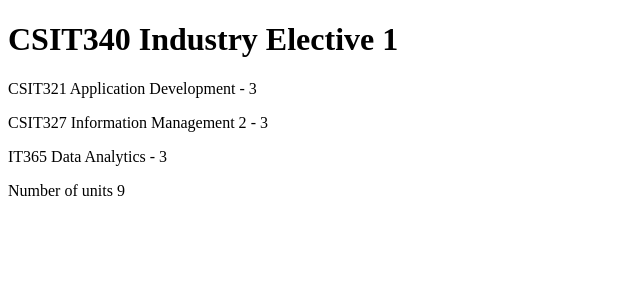
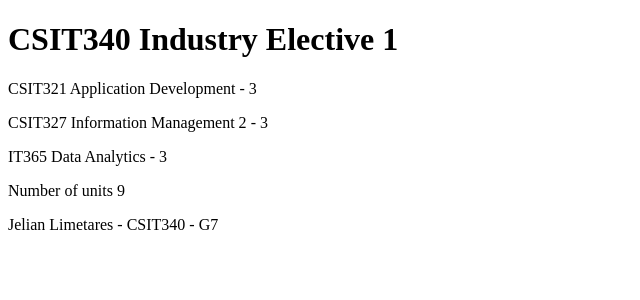
Before and after one commit to xhieczi/CSIT340G7-Lab3-Limetares, a React (Vite) app in the folder part1/: page / in a window 1280 px wide. Shown: the top 300 px of the page, without its empty margins (0-640 px from the left). Built offline with nearby package versions, Linux system fonts and the light colour scheme.

Commit message:
1.5: course information step 5

```diff
--- a/part1/src/App.jsx
+++ b/part1/src/App.jsx
@@ -13,17 +13,25 @@ const Part = ({ part }) => {
 const Content = ({ course }) => {
   return (
     <div>
-      <Part part={course.parts[0]} />
-      <Part part={course.parts[1]} />
-      <Part part={course.parts[2]} />
+      {course.parts.map(part =>
+        <Part key={part.name} part={part} />
+      )}
     </div>
   )
 }
 
 const Total = ({ course }) => {
-  const total = course.parts[0].units + course.parts[1].units + course.parts[2].units
+  const total = course.parts.reduce((sum, part) => sum + part.units, 0)
   return (
     <p>Number of units {total}</p>
+  )
+}
+
+const Footer = ({ name, code, section }) => {
+  return (
+    <footer>
+      <p>{name} - {code} - {section}</p>
+    </footer>
   )
 }
 
@@ -37,11 +45,16 @@ const App = () => {
     ]
   }
 
+  const studentName = 'Jelian Limetares'
+  const courseCode = 'CSIT340'
+  const section = 'G7'
+
   return (
     <div>
       <Header course={course} />
       <Content course={course} />
       <Total course={course} />
+      <Footer name={studentName} code={courseCode} section={section} />
     </div>
   )
 }
```
